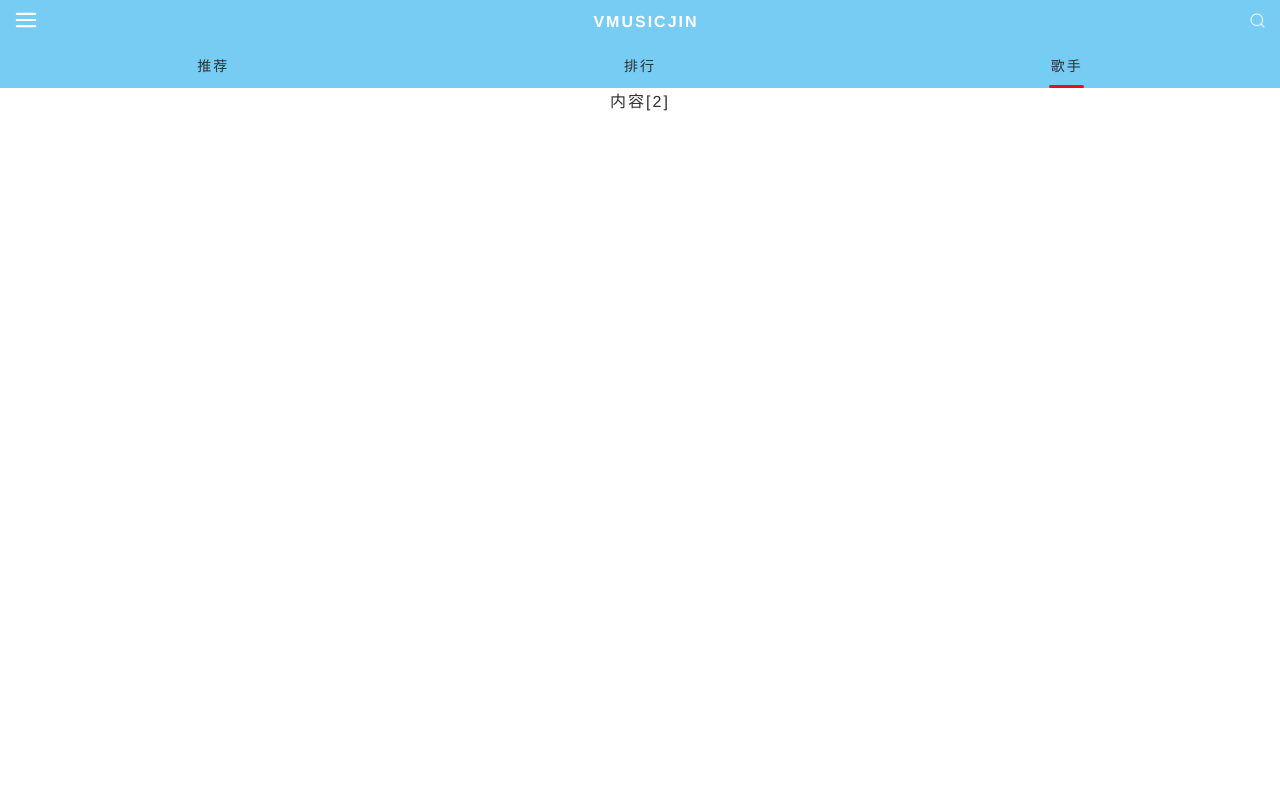
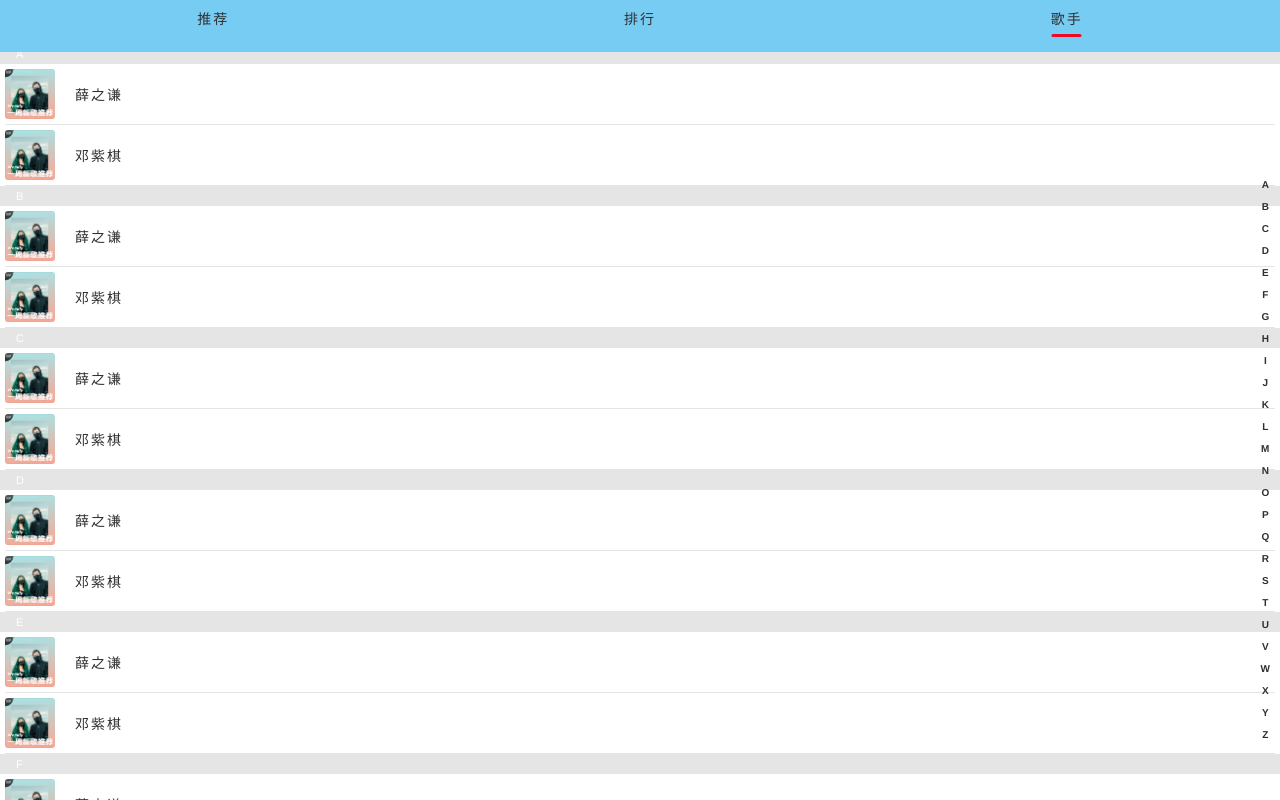
Before and after one commit to huangchongrui/music-app, a Vue app in the folder cmusic/: page /navitem1#/index in a window 1280 px wide. Both pictures are taken after a click on the tab "歌手". Shown: the top 800 px of the page. Built offline with nearby package versions, Linux system fonts and the light colour scheme; what mint-ui would draw is missing.

Commit message:
黄崇锐10.21提交

```diff
--- a/cmusic/src/components/index/index.vue
+++ b/cmusic/src/components/index/index.vue
@@ -1,7 +1,7 @@
 <template>
-    <div id="index">
+    <div class="index">
         <!-- 头部 -->
-        <div class="header">
+        <header>
             <!-- 左侧弹出层按钮 -->
             <div>
                 <img src="../../assets/personList.png" @click="personListShow">
@@ -17,28 +17,23 @@
                     <div>右侧内容</div>
                 </van-popup>
             </div>
-        </div>
+        </header>
         <!-- 导航栏 -->
-        <van-tabs v-model="active" swipeable background="#77ccf4" line-width="35px" title-active-color="#fff" title-inactive-color="#fff">
+        <van-tabs v-model="active" swipeable background="#77ccf4" line-width="30px" title-active-color="#fff" title-inactive-color="#fff">
             <!-- 导航栏对应内容 -->
             <van-tab v-for="item,i of headerList" :title="item.uname" :key="i">
-                <!-- 轮播图，只在第一个导航中显示 -->
-                <div class="carousel" v-show="active==0">
-                    <van-swipe :autoplay="3000">
-                        <van-swipe-item v-for="(image, index) in images" :key="index">
-                            <img v-lazy="image" class="carousel-img"/>
-                        </van-swipe-item>
-                    </van-swipe>
-                </div>
                 <!-- 数据库引入的具体内容 -->
-                <div>
-                    内容{{item.list}}
-                </div>
+               <navitem1 v-if="i==0"></navitem1>
+               <navitem2 v-else-if="i==1"></navitem2>
+               <navitem3 v-else></navitem3>
             </van-tab>
         </van-tabs>
     </div>
 </template>
 <script>
+import navitem1 from "./navitem/navitem1"
+import navitem2 from "./navitem/navitem2"
+import navitem3 from "./navitem/navitem3"
 export default {
     data(){
         return {
@@ -46,10 +41,6 @@ export default {
             active:0,
             personListPopup:false,
             searchPopup:false,
-            images: [
-                'https://img.yzcdn.cn/vant/apple-1.jpg',
-                'https://img.yzcdn.cn/vant/apple-2.jpg'
-            ]
         }
     },
     methods:{
@@ -62,27 +53,31 @@ export default {
 
     },
     components:{
-
+        navitem1,navitem2,navitem3
     }
 }
 </script>
 <style scoped>
-    .header{
-        height:44px;
+    index{position:relative;width:100%}
+    header{
+        height:44px;width:100%;
         padding:0 10px;
         background-color:#77ccf4;
         display:flex;
         justify-content:space-between;
         align-items:center;
+        position:fixed;
+        z-index:1000;
     }
-    .header>h4{color:#fff}
+    header>h4{color:#fff}
     .icon-right{width:20px;padding-right:5px;}
-    .carousel{
-        padding:10px 10px 20px;
-        width:100%;height:150px;
-        background-color:#77ccf4;
-        box-sizing:border-box;
-        margin-bottom:150px
-    }
-    .carousel-img{ width:100%;border-radius:5px;}
+     .index /deep/ .van-hairline--top-bottom:after{border-width:0}
+     .index /deep/ .van-tabs--line .van-tabs__wrap{padding-bottom:7px;color:#e4e4e4}
+     .index /deep/ .van-ellipsis{color:#e4e4e4}
+     .index /deep/ .van-tabs__nav--line{
+        position:fixed;
+        z-index:1000;
+        width:100%;
+        height:37px;
+     }
 </style>
--- a/cmusic/src/components/index/navitem/navitem1.vue
+++ b/cmusic/src/components/index/navitem/navitem1.vue
@@ -1,5 +1,12 @@
 <template>
     <div class="container">
+        <div class="carousel">
+            <van-swipe :autoplay="3000">
+                <van-swipe-item v-for="(image, index) in images" :key="index">
+                    <img v-lazy="image" class="carousel-img"/>
+                </van-swipe-item>
+            </van-swipe>
+        </div>
         <!-- 推荐歌单 -->
         <div class="recommend">推荐歌单</div>
         <ul class="recommend-list">
@@ -34,13 +41,27 @@ export default {
     data(){
         return{
             recommendList:[{num:100,content:"[VIP专享] 一周新歌推荐}"},{num:100,content:"[VIP专享] 一周新歌推荐}"},{num:100,content:"[VIP专享] 一周新歌推荐}"},{num:100,content:"[VIP专享] 一周新歌推荐}"},],
-            recommendMusicList:[{mname:"我和我的祖国我和我的祖国",uname:"王菲"},{mname:"我和我的祖国",uname:"王菲"},{mname:"我和我的祖国",uname:"王菲"},{mname:"我和我的祖国",uname:"王菲"},]
+            recommendMusicList:[{mname:"我和我的祖国我和我的祖国",uname:"王菲"},{mname:"我和我的祖国",uname:"王菲"},{mname:"我和我的祖国",uname:"王菲"},{mname:"我和我的祖国",uname:"王菲"}],
+            images: [
+                'https://img.yzcdn.cn/vant/apple-1.jpg',
+                'https://img.yzcdn.cn/vant/apple-2.jpg',
+                'https://img.yzcdn.cn/vant/apple-2.jpg'
+            ]
         }
     }
 }
 </script>
 <style scoped>
     .container{color:#2e3030;text-align:left}
+    .carousel{
+        padding:0 10px 20px;
+        width:100%;height:150px;
+        background-color:#77ccf4;
+        box-sizing:border-box;
+        margin-bottom:150px
+    }
+    .carousel-img{ width:100%;border-radius:5px;}
+    .container /deep/ .van-swipe{height:291px}
     .recommend{
         height: 65px;
         line-height: 65px;
--- a/cmusic/src/components/index/navitem/navitem3.vue
+++ b/cmusic/src/components/index/navitem/navitem3.vue
@@ -1,11 +1,15 @@
 <template>
-    <div>
+    <div class="container">
+        <!-- 轮播图，只在第一个导航中显示 -->
         <van-index-bar>
             <div v-for="(item,i) of indexList" :key="i">
                 <van-index-anchor :index=item />
-                <van-cell title="文本" />
-                <van-cell title="文本" />
-                <van-cell title="文本" />
+                <div v-for="(item2,i2) of singers">
+                    <div class="singer">
+                        <img src="../../../assets/recommend-item-img.png" />
+                        <span>{{item2.sname}}</span>
+                    </div>
+                </div>
             </div>
         </van-index-bar>
     </div>
@@ -14,8 +18,40 @@
 export default {
     data(){
         return{
-            indexList:["A","B","C","D","E","F","G","H","I","J","K","L","M","N","O","P","Q","R","S","T","U","V","W","X","Y","Z"]
+            indexList:["A","B","C","D","E","F","G","H","I","J","K","L","M","N","O","P","Q","R","S","T","U","V","W","X","Y","Z"],
+            singers:[{src:"../../../assets/recommend-item-img.png",sname:"薛之谦"},{src:"../../../assets/recommend-item-img.png",sname:"邓紫棋"}]
         }
     }
 }
 </script>
+<style scoped>
+    .container /deep/ .van-index-anchor{
+        height: 20px;
+        line-height: 20px;
+        text-align:left;
+        font-size: 11px;
+        color: #fff;
+        background: rgba(0,0,0,.1);
+    }
+    .singer{
+        display:flex;
+        align-items: center;
+        padding: 5px 0;
+        margin: 0 5px;
+        border-bottom: 1px solid #e4e4e4;
+    }
+    .singer>img{
+        width: 50px;height: 50px;
+        border-radius: 3px;
+    }
+    .singer>span{
+        margin-left: 20px;
+        color: #2e3030;
+        font-size: 14px;
+    }
+    .container /deep/ .van-index-bar__sidebar{top:58%;}
+    .container /deep/ .van-index-bar__index{
+        padding-bottom:8px;
+        font-weight:600;
+    }
+</style>
--- a/cmusic/src/main.js
+++ b/cmusic/src/main.js
@@ -3,8 +3,6 @@
 import Vue from 'vue'
 import App from './App'
 import router from './router'
-// 引入全局样式文件，修改第三方组件库样式
-import "./assets/resetui.css"
 // 引入vant部分功能模块
 import { Tab, Tabs,Popup,Swipe,SwipeItem,Lazyload,IndexBar,IndexAnchor,Cell } from 'vant'
 // 引入vant部分功能模块样式
--- a/cmusic/src/router/index.js
+++ b/cmusic/src/router/index.js
@@ -10,10 +10,10 @@ Vue.use(Router)
 
 export default new Router({
   routes: [
-    {path: '/',name: 'index',component: Index},
+    {path: '/',redirect: { name: 'index' }},
     {path: '/index',name: 'index',component: Index},
     {path: '/navitem1',name: 'Navitem1',component: Navitem1},
-    {path: '/navitem2',name: 'Navitem1',component: Navitem2},
-    {path: '/navitem3',name: 'Navitem1',component: Navitem3},
+    {path: '/navitem2',name: 'Navitem2',component: Navitem2},
+    {path: '/navitem3',name: 'Navitem3',component: Navitem3},
   ]
 })
```
